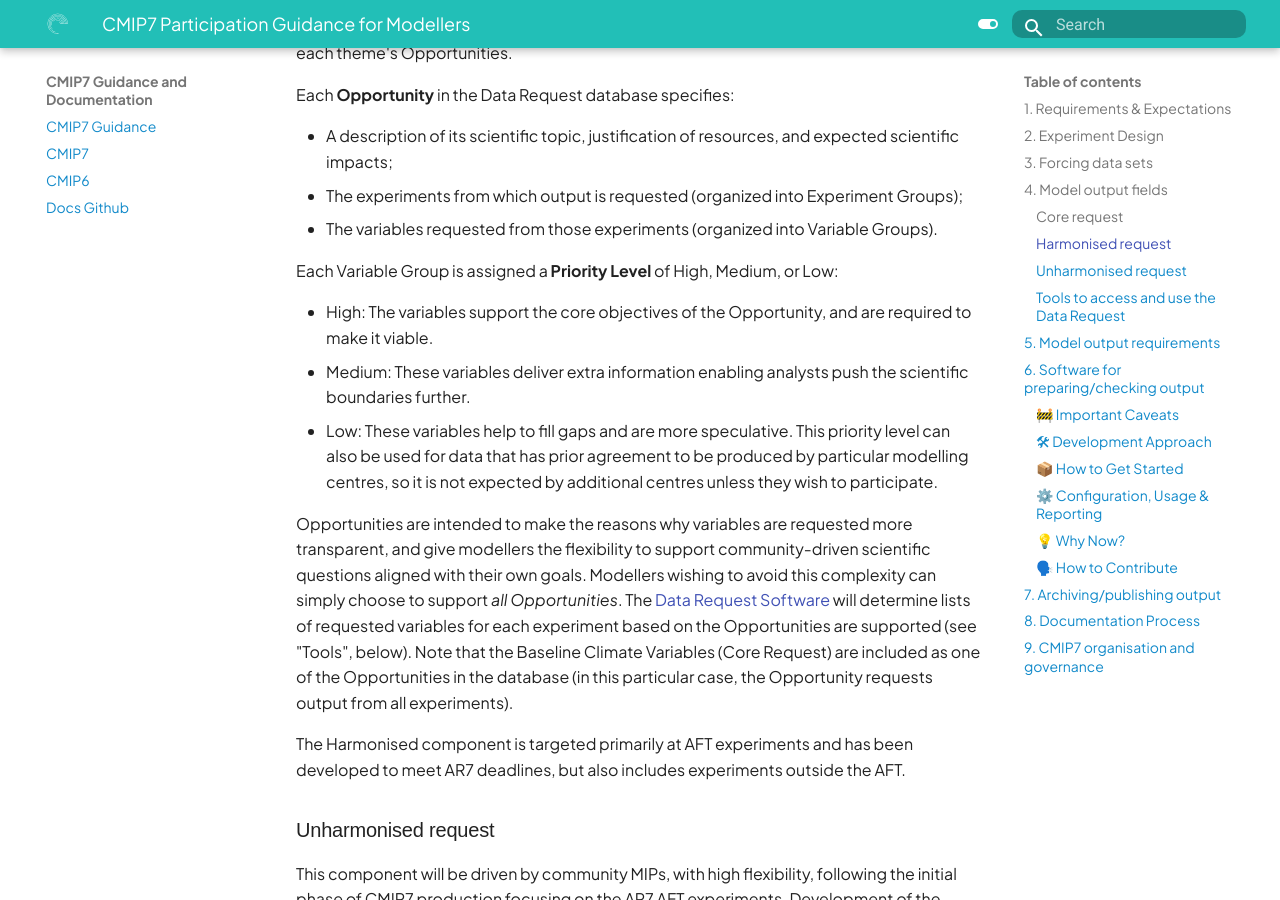
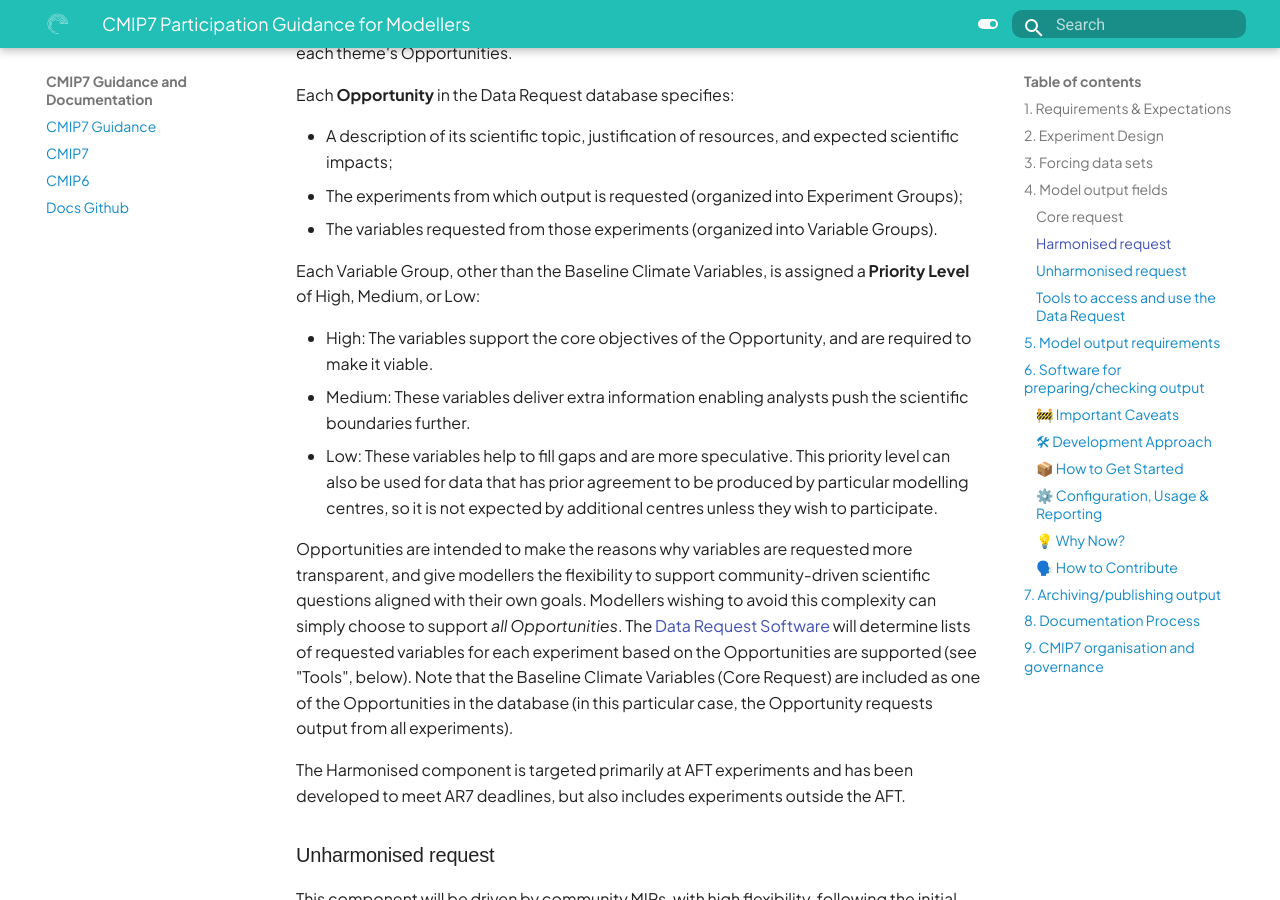
Before and after one commit to WCRP-CMIP/cmip7-guidance, an MkDocs documentation site: the page built from docs/CMIP7/guidance_for_modellers.md, in a window 1280 px wide and 900 px high, scrolled down 1784 px. Built offline with MkDocs 1.6.1 and Material for MkDocs 9.7.7, drawn with Linux system fonts in a browser that asks for light colours; some web fonts are replaced.

Commit message:
Update docs/CMIP7/guidance_for_modellers.md
Co-authored-by: Matthew Mizielinski <matthew.mizielinski@metoffice.gov.uk>

```diff
--- a/docs/CMIP7/guidance_for_modellers.md
+++ b/docs/CMIP7/guidance_for_modellers.md
@@ -74,7 +74,7 @@ Each **Opportunity** in the Data Request database specifies:
 - The experiments from which output is requested (organized into Experiment Groups);
 - The variables requested from those experiments (organized into Variable Groups).
 
-Each Variable Group is assigned a **Priority Level** of High, Medium, or Low:
+Each Variable Group, other than the Baseline Climate Variables, is assigned a **Priority Level** of High, Medium, or Low:
 
 - High: The variables support the core objectives of the Opportunity, and are required to make it viable.
 - Medium: These variables deliver extra information enabling analysts push the scientific boundaries further.
```
